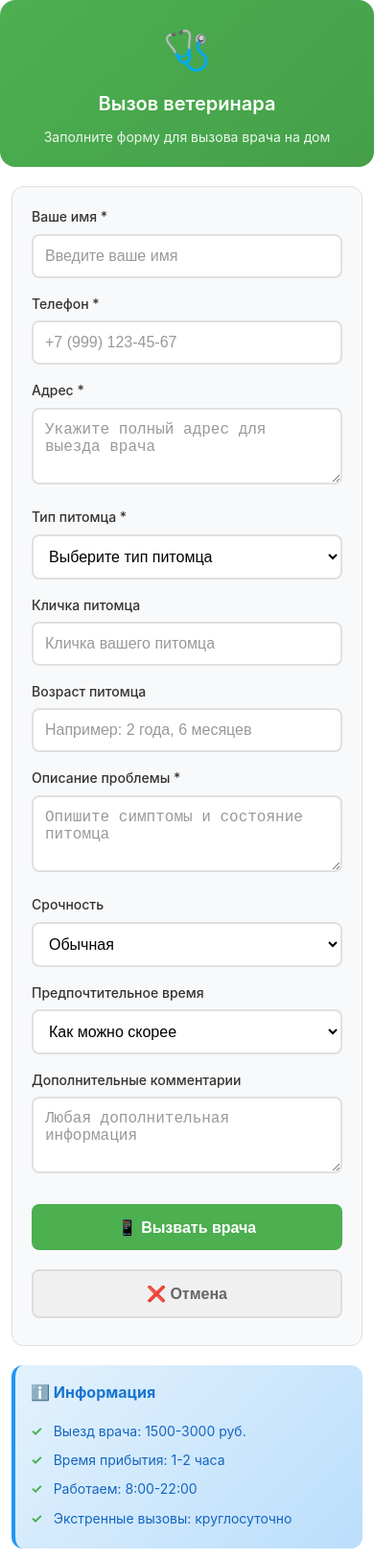
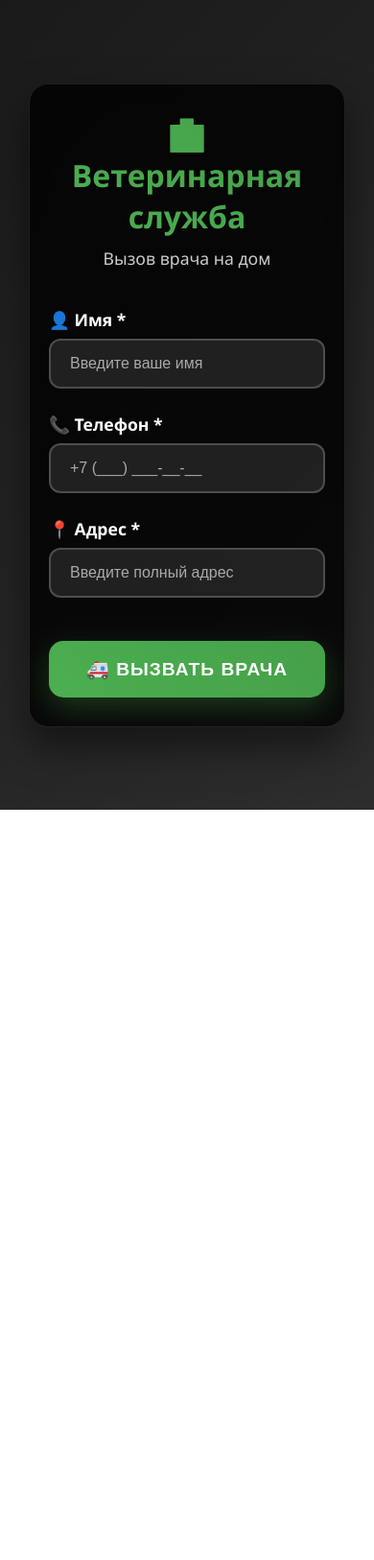
Before and after one commit to mkadochnikov/Vetbot3, a plain HTML site: page webapp/index.html in a window 390 px wide. Shown: the whole page at 96% size. After the commit the page ends 844 px from the top, so only its background shows below. Drawn offline with Linux system fonts and the light colour scheme; a script that the page names is missing.

Commit message:
fix: Updated webapp form with improved design and JSON submission
- Enhanced index.html with modern black design
- Fixed form submission to send JSON instead of FormData
- Added proper Content-Type headers for API compatibility
- Improved responsive design and user experience
- Fixed phone number formatting and validation
- Resolved 415 Unsupported Media Type error

```diff
--- a/webapp/index.html
+++ b/webapp/index.html
@@ -3,107 +3,310 @@
 <head>
     <meta charset="UTF-8">
     <meta name="viewport" content="width=device-width, initial-scale=1.0">
-    <title>Вызов ветеринара</title>
-    <script src="https://telegram.org/js/telegram-web-app.js"></script>
-    <link rel="stylesheet" href="styles.css">
+    <title>Ветеринарная служба - Вызов врача на дом</title>
+    <style>
+        * {
+            margin: 0;
+            padding: 0;
+            box-sizing: border-box;
+        }
+
+        body {
+            font-family: 'Segoe UI', Tahoma, Geneva, Verdana, sans-serif;
+            background: linear-gradient(135deg, #1a1a1a 0%, #2d2d2d 100%);
+            color: #ffffff;
+            min-height: 100vh;
+            display: flex;
+            align-items: center;
+            justify-content: center;
+            padding: 20px;
+        }
+
+        .container {
+            background: rgba(0, 0, 0, 0.8);
+            border-radius: 20px;
+            padding: 40px;
+            box-shadow: 0 20px 40px rgba(0, 0, 0, 0.5);
+            backdrop-filter: blur(10px);
+            border: 1px solid rgba(255, 255, 255, 0.1);
+            max-width: 500px;
+            width: 100%;
+        }
+
+        .header {
+            text-align: center;
+            margin-bottom: 40px;
+        }
+
+        .header h1 {
+            font-size: 2.5em;
+            margin-bottom: 10px;
+            background: linear-gradient(45deg, #4CAF50, #45a049);
+            -webkit-background-clip: text;
+            -webkit-text-fill-color: transparent;
+            background-clip: text;
+        }
+
+        .header p {
+            color: #cccccc;
+            font-size: 1.1em;
+        }
+
+        .form-group {
+            margin-bottom: 25px;
+        }
+
+        .form-group label {
+            display: block;
+            margin-bottom: 8px;
+            font-weight: 600;
+            color: #ffffff;
+            font-size: 1.1em;
+        }
+
+        .form-group input {
+            width: 100%;
+            padding: 15px 20px;
+            border: 2px solid rgba(255, 255, 255, 0.2);
+            border-radius: 12px;
+            background: rgba(255, 255, 255, 0.1);
+            color: #ffffff;
+            font-size: 1em;
+            transition: all 0.3s ease;
+        }
+
+        .form-group input:focus {
+            outline: none;
+            border-color: #4CAF50;
+            background: rgba(255, 255, 255, 0.15);
+            box-shadow: 0 0 20px rgba(76, 175, 80, 0.3);
+        }
+
+        .form-group input::placeholder {
+            color: #aaaaaa;
+        }
+
+        .submit-btn {
+            width: 100%;
+            padding: 20px;
+            background: linear-gradient(45deg, #4CAF50, #45a049);
+            color: white;
+            border: none;
+            border-radius: 15px;
+            font-size: 1.3em;
+            font-weight: bold;
+            cursor: pointer;
+            transition: all 0.3s ease;
+            text-transform: uppercase;
+            letter-spacing: 1px;
+            margin-top: 20px;
+            box-shadow: 0 10px 30px rgba(76, 175, 80, 0.3);
+        }
+
+        .submit-btn:hover {
+            transform: translateY(-3px);
+            box-shadow: 0 15px 40px rgba(76, 175, 80, 0.4);
+            background: linear-gradient(45deg, #45a049, #4CAF50);
+        }
+
+        .submit-btn:active {
+            transform: translateY(-1px);
+        }
+
+        .success-message {
+            display: none;
+            background: linear-gradient(45deg, #4CAF50, #45a049);
+            color: white;
+            padding: 20px;
+            border-radius: 12px;
+            text-align: center;
+            margin-top: 20px;
+            font-weight: bold;
+            animation: slideIn 0.5s ease;
+        }
+
+        @keyframes slideIn {
+            from {
+                opacity: 0;
+                transform: translateY(-20px);
+            }
+            to {
+                opacity: 1;
+                transform: translateY(0);
+            }
+        }
+
+        .error-message {
+            display: none;
+            background: linear-gradient(45deg, #f44336, #d32f2f);
+            color: white;
+            padding: 15px;
+            border-radius: 12px;
+            text-align: center;
+            margin-top: 20px;
+            font-weight: bold;
+        }
+
+        @media (max-width: 600px) {
+            .container {
+                padding: 30px 20px;
+                margin: 10px;
+            }
+
+            .header h1 {
+                font-size: 2em;
+            }
+
+            .submit-btn {
+                padding: 18px;
+                font-size: 1.2em;
+            }
+        }
+    </style>
 </head>
 <body>
     <div class="container">
-        <header class="header">
-            <div class="header-icon">🩺</div>
-            <h1>Вызов ветеринара</h1>
-            <p class="subtitle">Заполните форму для вызова врача на дом</p>
-        </header>
+        <div class="header">
+            <h1>🏥 Ветеринарная служба</h1>
+            <p>Вызов врача на дом</p>
+        </div>
 
-        <form id="callForm" class="form">
+        <form id="vetForm">
             <div class="form-group">
-                <label for="name">Ваше имя *</label>
-                <input type="text" id="name" name="name" required placeholder="Введите ваше имя">
+                <label for="name">👤 Имя *</label>
+                <input type="text" id="name" name="name" placeholder="Введите ваше имя" required>
             </div>
 
             <div class="form-group">
-                <label for="phone">Телефон *</label>
-                <input type="tel" id="phone" name="phone" required placeholder="+7 (999) 123-45-67">
+                <label for="phone">📞 Телефон *</label>
+                <input type="tel" id="phone" name="phone" placeholder="+7 (___) ___-__-__" required>
             </div>
 
             <div class="form-group">
-                <label for="address">Адрес *</label>
-                <textarea id="address" name="address" required placeholder="Укажите полный адрес для выезда врача"></textarea>
+                <label for="address">📍 Адрес *</label>
+                <input type="text" id="address" name="address" placeholder="Введите полный адрес" required>
             </div>
 
-            <div class="form-group">
-                <label for="petType">Тип питомца *</label>
-                <select id="petType" name="petType" required>
-                    <option value="">Выберите тип питомца</option>
-                    <option value="cat">Кошка</option>
-                    <option value="dog">Собака</option>
-                    <option value="bird">Птица</option>
-                    <option value="rabbit">Кролик</option>
-                    <option value="hamster">Хомяк</option>
-                    <option value="other">Другое</option>
-                </select>
-            </div>
-
-            <div class="form-group">
-                <label for="petName">Кличка питомца</label>
-                <input type="text" id="petName" name="petName" placeholder="Кличка вашего питомца">
-            </div>
-
-            <div class="form-group">
-                <label for="petAge">Возраст питомца</label>
-                <input type="text" id="petAge" name="petAge" placeholder="Например: 2 года, 6 месяцев">
-            </div>
-
-            <div class="form-group">
-                <label for="problem">Описание проблемы *</label>
-                <textarea id="problem" name="problem" required placeholder="Опишите симптомы и состояние питомца"></textarea>
-            </div>
-
-            <div class="form-group">
-                <label for="urgency">Срочность</label>
-                <select id="urgency" name="urgency">
-                    <option value="normal">Обычная</option>
-                    <option value="urgent">Срочная</option>
-                    <option value="emergency">Экстренная</option>
-                </select>
-            </div>
-
-            <div class="form-group">
-                <label for="preferredTime">Предпочтительное время</label>
-                <select id="preferredTime" name="preferredTime">
-                    <option value="asap">Как можно скорее</option>
-                    <option value="morning">Утром (9:00-12:00)</option>
-                    <option value="afternoon">Днем (12:00-17:00)</option>
-                    <option value="evening">Вечером (17:00-20:00)</option>
-                </select>
-            </div>
-
-            <div class="form-group">
-                <label for="comments">Дополнительные комментарии</label>
-                <textarea id="comments" name="comments" placeholder="Любая дополнительная информация"></textarea>
-            </div>
-
-            <div class="button-group">
-                <button type="button" id="submitBtn" class="btn btn-primary">
-                    📱 Вызвать врача
-                </button>
-                <button type="button" id="cancelBtn" class="btn btn-secondary">
-                    ❌ Отмена
-                </button>
-            </div>
+            <button type="submit" class="submit-btn">
+                🚑 Вызвать врача
+            </button>
         </form>
 
-        <div class="info-block">
-            <h3>ℹ️ Информация</h3>
-            <ul>
-                <li>Выезд врача: 1500-3000 руб.</li>
-                <li>Время прибытия: 1-2 часа</li>
-                <li>Работаем: 8:00-22:00</li>
-                <li>Экстренные вызовы: круглосуточно</li>
-            </ul>
+        <div id="successMessage" class="success-message">
+            ✅ Заявка успешно отправлена! Врач свяжется с вами в ближайшее время.
+        </div>
+
+        <div id="errorMessage" class="error-message">
+            ❌ Произошла ошибка при отправке заявки. Попробуйте еще раз.
         </div>
     </div>
 
-    <script src="script.js"></script>
+    <script>
+        // Маска для телефона
+        document.getElementById('phone').addEventListener('input', function (e) {
+            let value = e.target.value.replace(/\D/g, '');
+            if (value.startsWith('8')) {
+                value = '7' + value.slice(1);
+            }
+            if (value.startsWith('7')) {
+                value = value.slice(1);
+            }
+
+            let formattedValue = '+7';
+            if (value.length > 0) {
+                formattedValue += ' (' + value.slice(0, 3);
+            }
+            if (value.length >= 4) {
+                formattedValue += ') ' + value.slice(3, 6);
+            }
+            if (value.length >= 7) {
+                formattedValue += '-' + value.slice(6, 8);
+            }
+            if (value.length >= 9) {
+                formattedValue += '-' + value.slice(8, 10);
+            }
+
+            e.target.value = formattedValue;
+        });
+
+        // Обработка отправки формы
+        document.getElementById('vetForm').addEventListener('submit', function(e) {
+            e.preventDefault();
+
+            const name = document.getElementById('name').value.trim();
+            const phone = document.getElementById('phone').value.trim();
+            const address = document.getElementById('address').value.trim();
+
+            // Проверка заполненности полей
+            if (!name || !phone || !address) {
+                showError('Пожалуйста, заполните все обязательные поля');
+                return;
+            }
+
+            // Проверка телефона
+            const phoneRegex = /^\+7 \(\d{3}\) \d{3}-\d{2}-\d{2}$/;
+            if (!phoneRegex.test(phone)) {
+                showError('Пожалуйста, введите корректный номер телефона');
+                return;
+            }
+
+            // Отправка данных в формате JSON
+            const requestData = {
+                name: name,
+                phone: phone,
+                address: address
+            };
+
+            // Блокировка кнопки
+            const submitBtn = document.querySelector('.submit-btn');
+            const originalText = submitBtn.innerHTML;
+            submitBtn.innerHTML = '⏳ Отправка...';
+            submitBtn.disabled = true;
+
+            fetch('/submit', {
+                method: 'POST',
+                headers: {
+                    'Content-Type': 'application/json',
+                },
+                body: JSON.stringify(requestData)
+            })
+            .then(response => response.json())
+            .then(data => {
+                if (data.success) {
+                    showSuccess();
+                    document.getElementById('vetForm').reset();
+                } else {
+                    showError(data.message || 'Произошла ошибка при отправке заявки');
+                }
+            })
+            .catch(error => {
+                console.error('Error:', error);
+                showError('Произошла ошибка при отправке заявки');
+            })
+            .finally(() => {
+                // Разблокировка кнопки
+                submitBtn.innerHTML = originalText;
+                submitBtn.disabled = false;
+            });
+        });
+
+        function showSuccess() {
+            document.getElementById('successMessage').style.display = 'block';
+            document.getElementById('errorMessage').style.display = 'none';
+            setTimeout(() => {
+                document.getElementById('successMessage').style.display = 'none';
+            }, 5000);
+        }
+
+        function showError(message) {
+            const errorDiv = document.getElementById('errorMessage');
+            errorDiv.textContent = '❌ ' + message;
+            errorDiv.style.display = 'block';
+            document.getElementById('successMessage').style.display = 'none';
+            setTimeout(() => {
+                errorDiv.style.display = 'none';
+            }, 5000);
+        }
+    </script>
 </body>
 </html>
```
